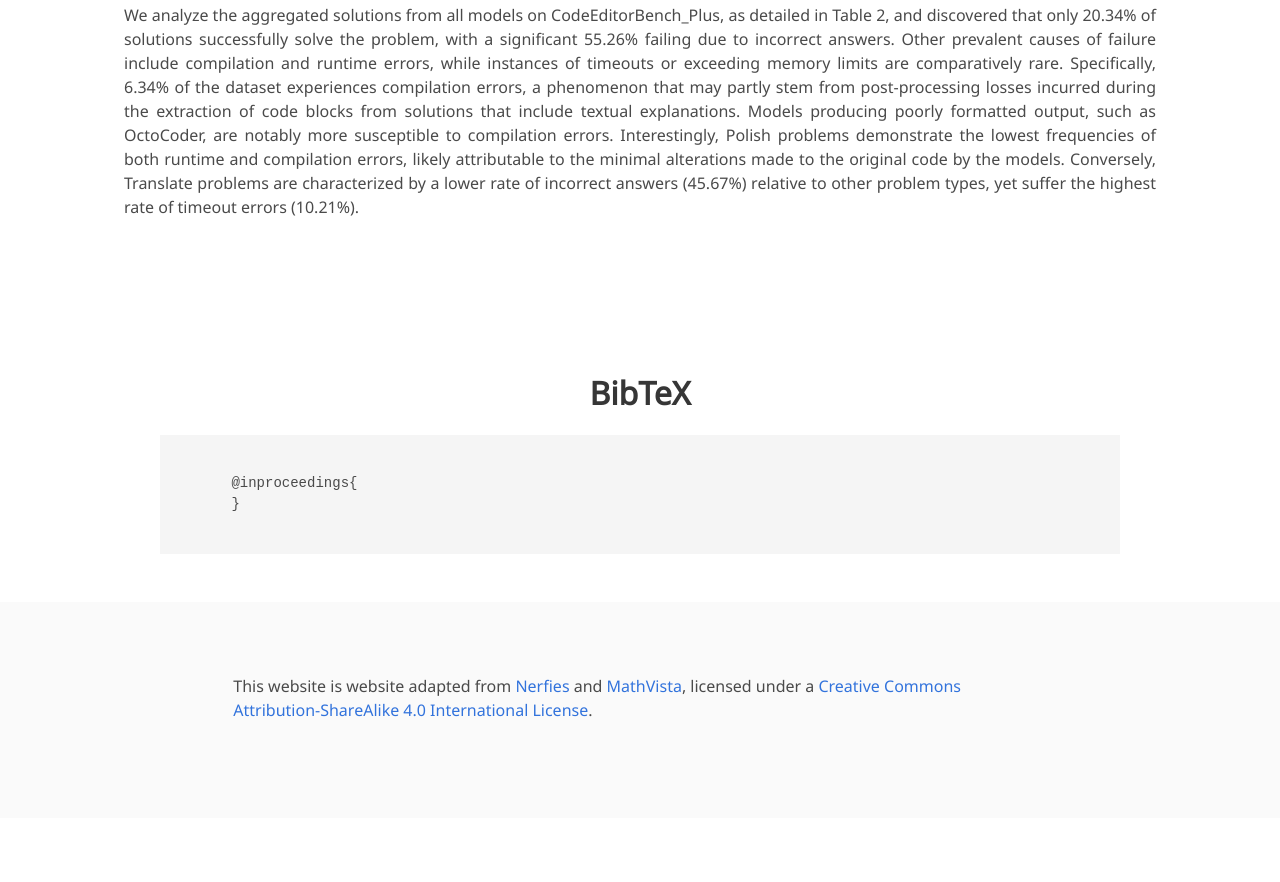
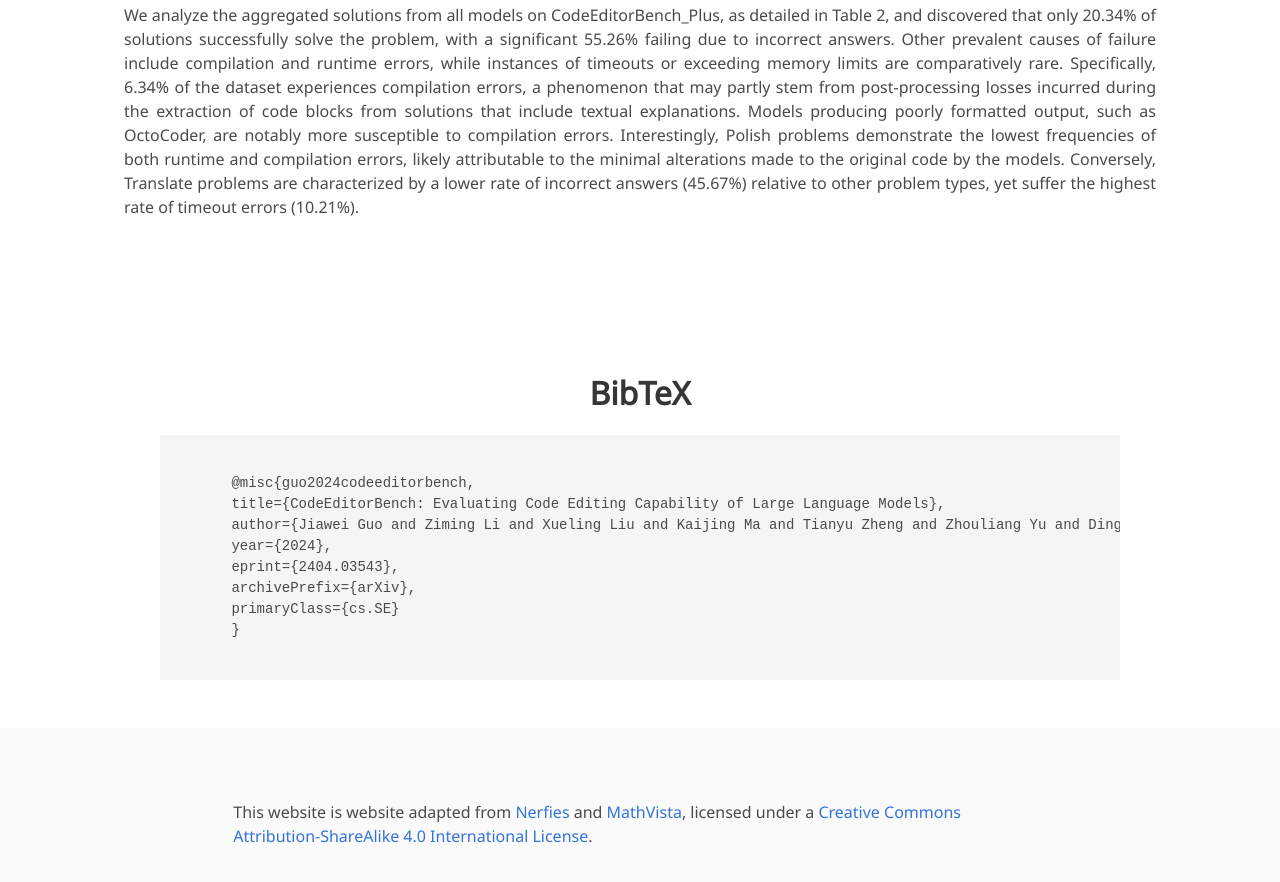
Before and after one commit to CodeEditorBench/CodeEditorBench.github.io, a plain HTML site: page index.html in a window 1280 px wide. Shown: the part 6428-7310 px from the top of the page. Before the commit the page ends 7246 px from the top, so only its background shows below. Drawn offline with nearby package versions, Linux system fonts and the light colour scheme; a script that the page names is missing; some icons are missing; a web font is replaced by a local one.

Commit message:
Update index.html

```diff
--- a/index.html
+++ b/index.html
@@ -1306,7 +1306,13 @@
     <div class="container is-max-desktop content">
       <h2 class="title is-3 has-text-centered">BibTeX</h2>
       <pre><code>
-      @inproceedings{
+      @misc{guo2024codeeditorbench,
+      title={CodeEditorBench: Evaluating Code Editing Capability of Large Language Models},
+      author={Jiawei Guo and Ziming Li and Xueling Liu and Kaijing Ma and Tianyu Zheng and Zhouliang Yu and Ding Pan and Yizhi LI and Ruibo Liu and Yue Wang and Shuyue Guo and Xingwei Qu and Xiang Yue and Ge Zhang and Wenhu Chen and Jie Fu},
+      year={2024},
+      eprint={2404.03543},
+      archivePrefix={arXiv},
+      primaryClass={cs.SE}
       }
     </code></pre>
     </div>
```
